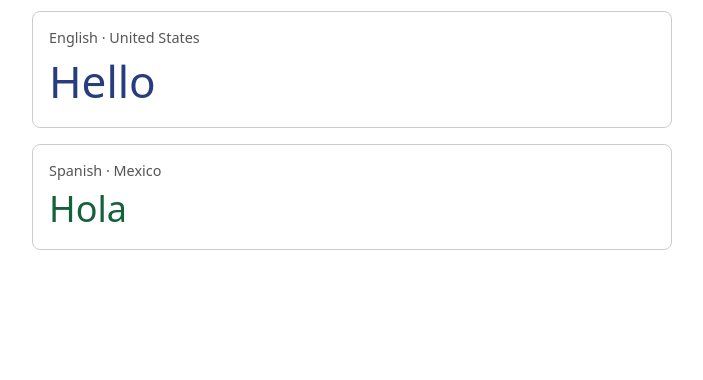
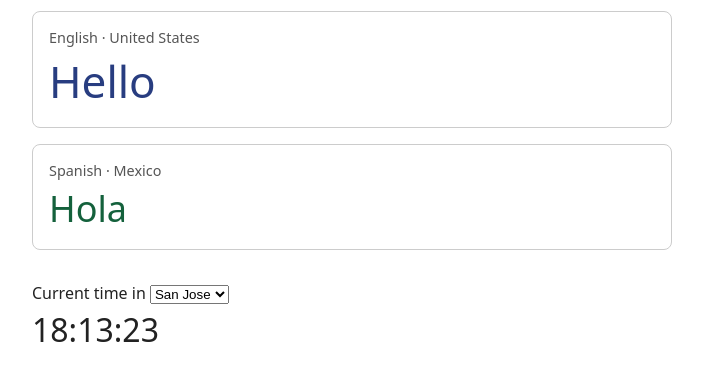
Before and after one commit to csheargm/hagency-hello, a plain HTML site: page index.html in a window 1280 px wide. Shown: the part 686-1066 px from the top of the page, without its empty margins (288-991 px from the left). Before the commit the page ends 968 px from the top, so only its background shows below. Drawn offline with Linux system fonts and the light colour scheme.

Commit message:
Show the current time for a chosen location
Closes #12

```diff
--- /dev/null
+++ b/clock.js
@@ -0,0 +1,41 @@
+// Current time for a chosen location. Loaded as a plain script by index.html
+// and as a CommonJS module by clock.test.js. The list of locations lives only
+// in index.html (the <option> values are IANA time zone names).
+
+const TICK_INTERVAL_MS = 1000;
+const CLOCK_LOCALE = 'en-US';
+
+/** Formats `date` as 24-hour HH:MM:SS in the given IANA time zone. */
+function formatTime(date, timeZone) {
+  return new Intl.DateTimeFormat(CLOCK_LOCALE, {
+    timeZone,
+    hour: '2-digit',
+    minute: '2-digit',
+    second: '2-digit',
+    hourCycle: 'h23',
+  }).format(date);
+}
+
+/**
+ * Keeps `output` showing the current time in the zone selected in `select`.
+ * `now` and `schedule` are injectable so tests can run against a fixed clock.
+ */
+function startClock({ select, output, now = () => new Date(), schedule = setInterval }) {
+  const render = () => {
+    output.textContent = formatTime(now(), select.value);
+  };
+  select.addEventListener('change', render);
+  render();
+  return schedule(render, TICK_INTERVAL_MS);
+}
+
+if (typeof document !== 'undefined') {
+  startClock({
+    select: document.getElementById('clock-location'),
+    output: document.getElementById('clock-time'),
+  });
+}
+
+if (typeof module !== 'undefined') {
+  module.exports = { formatTime, startClock, TICK_INTERVAL_MS };
+}
--- a/index.html
+++ b/index.html
@@ -18,6 +18,9 @@
     .russia { --greeting-color: #1a5371; --greeting-size: 2.5rem; }
     .united-states { --greeting-color: #283d80; --greeting-size: 2.75rem; }
     .china { --greeting-color: #8b2030; --greeting-size: 3rem; }
+
+    .clock { margin-top: 2rem; }
+    .clock output { display: block; margin-top: 0.25rem; font-size: 2rem; font-variant-numeric: tabular-nums; }
   </style>
 </head>
 <body>
@@ -31,6 +34,19 @@
     <li class="russia"><span class="label">Russian · Russia</span><span class="greeting" lang="ru" dir="ltr">Здравствуйте</span></li>
     <li class="mexico"><span class="label">Spanish · Mexico</span><span class="greeting" lang="es" dir="ltr">Hola</span></li>
   </ul>
+  <section class="clock">
+    <label for="clock-location">Current time in</label>
+    <select id="clock-location">
+      <option value="America/Los_Angeles">San Jose</option>
+      <option value="America/New_York">New York</option>
+      <option value="Europe/London">London</option>
+      <option value="Africa/Cairo">Cairo</option>
+      <option value="Asia/Shanghai">Shanghai</option>
+      <option value="Asia/Tokyo">Tokyo</option>
+    </select>
+    <output id="clock-time" for="clock-location"></output>
+  </section>
+  <script src="clock.js"></script>
   <script>
     // Shuffle the greeting order on each load (Fisher–Yates). The items stay in
     // the normal grid flow, so they never overlap, clip or scroll sideways.
```
Also changed, not shown: clock.test.js (added, +82 -0 lines), 1 other file.
